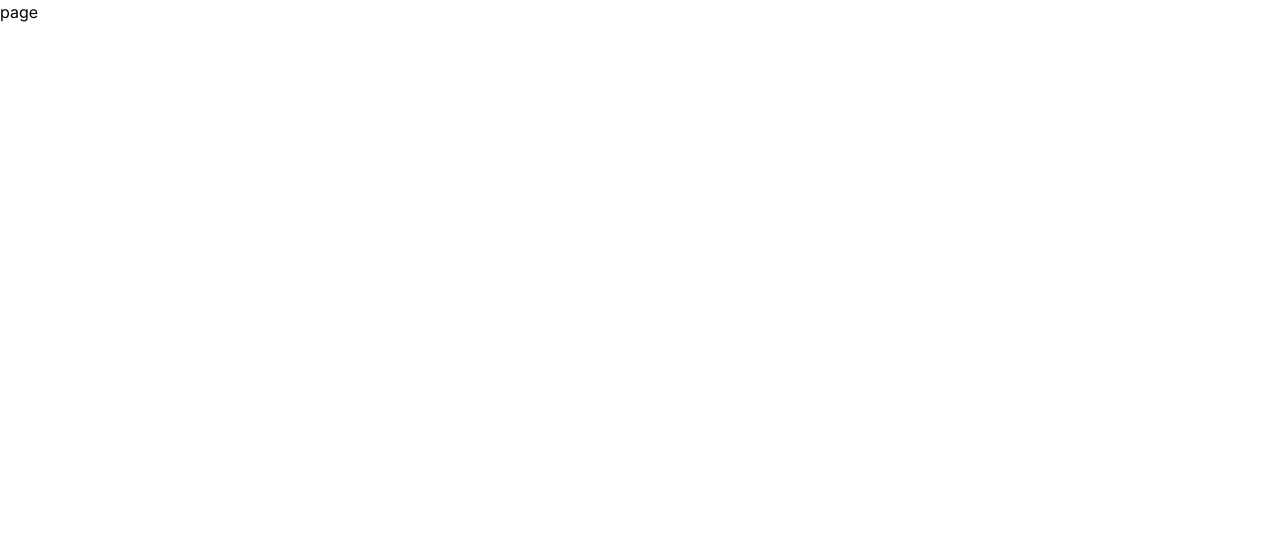
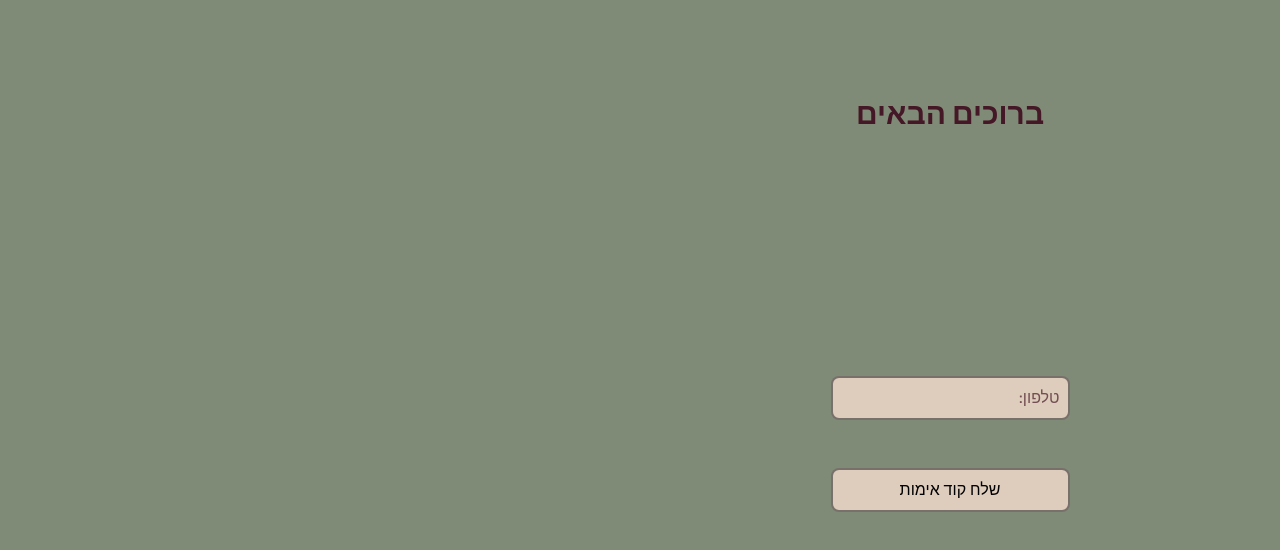
Before and after one commit to YairSadan/Clients-Management, a Next.js app: page /login in a window 1280 px wide. Shown: the top 550 px of the page. Built offline with nearby package versions, Linux system fonts and the light colour scheme.

Commit message:
Update layout and add login page UI

```diff
--- a/src/app/layout.tsx
+++ b/src/app/layout.tsx
@@ -1,12 +1,10 @@
 import type { Metadata } from 'next'
-import { Inter } from 'next/font/google'
 import './globals.css'
-
-const inter = Inter({ subsets: ['latin'] })
+import { rubik } from './ui/fonts'
 
 export const metadata: Metadata = {
-  title: 'Create Next App',
-  description: 'Generated by create next app',
+  title: 'Clients & Payments',
+  description: 'Created by Yair Sadan',
 }
 
 export default function RootLayout({
@@ -15,8 +13,8 @@ export default function RootLayout({
   children: React.ReactNode
 }) {
   return (
-    <html lang="en">
-      <body className={inter.className}>{children}</body>
+    <html lang="he">
+      <body className={`${rubik.className} antialiased bg-primary`} dir='rtl'>{children}</body>
     </html>
   )
 }
--- /dev/null
+++ b/src/app/login/components/LoginForm.tsx
@@ -0,0 +1,18 @@
+import React from 'react';
+
+const LoginForm = () => {
+  return (
+    <div className="flex flex-col gap-12 p-24 py-48">
+      <input
+        type="text"
+        placeholder="טלפון:"
+        className="border-2 border-accent bg-secondary placeholder-tertiary-700 rounded-lg p-2"
+      />
+      <button type='submit' className="border-2 border-accent bg-secondary rounded-lg p-2">
+        <div>שלח קוד אימות</div>
+      </button>
+    </div>
+  );
+};
+
+export default LoginForm;
--- a/src/app/login/page.tsx
+++ b/src/app/login/page.tsx
@@ -1,9 +1,13 @@
-import React from 'react'
+import LoginForm from "./components/LoginForm"
 
-const page = () => {
+
+const Login = () => {
   return (
-    <div>page</div>
+    <main className="flex min-h-screen flex-col items-center justify-between p-24">
+      <h1 className='text-tertiary font-extrabold text-3xl text-center'>ברוכים הבאים</h1>
+      <LoginForm />
+    </main>
   )
 }
 
-export default page
+export default Login
```
